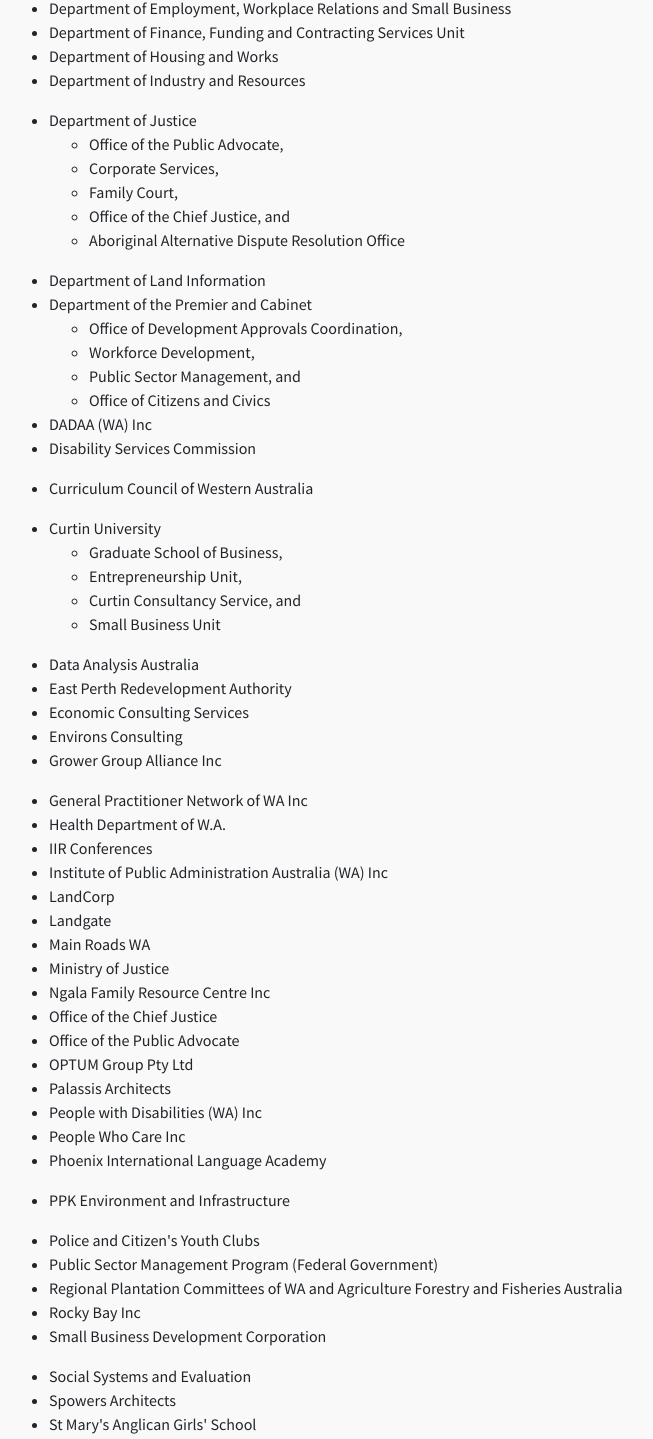
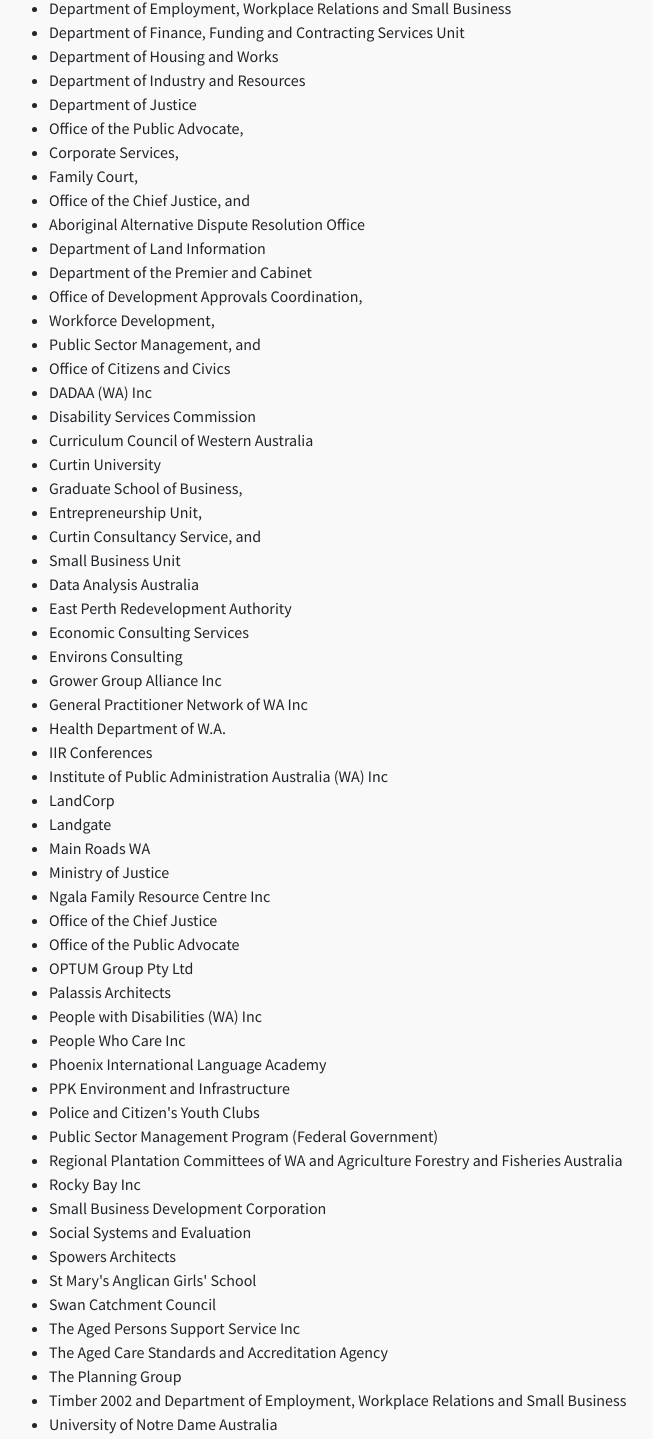
Before and after one commit to robertmtpaul/Helen-grzyb-associates, a plain HTML site: page index.html in a window 1280 px wide. Shown: the part 4693-6132 px from the top of the page, without its empty margins (31-684 px from the left). Drawn offline with nearby package versions, Linux system fonts and the light colour scheme.

Commit message:
fixed list items - report list

```diff
--- a/index.html
+++ b/index.html
@@ -217,52 +217,31 @@
                 <li>Department of Finance, Funding and Contracting Services Unit</li>
                 <li>Department of Housing and Works</li>
                 <li>Department of Industry and Resources</li>
-            </ul>
-            <ul>
-                <li>Department of Justice
-            <ul>
+                <li>Department of Justice</li>
                 <li>Office of the Public Advocate,</li>
                 <li>Corporate Services,</li>
                 <li>Family Court,</li>
                 <li>Office of the Chief Justice, and</li>
                 <li>Aboriginal Alternative Dispute Resolution Office</li>
-            </ul>
-            </li>
-            </ul>
-            <ul>
                 <li>Department of Land Information</li>
-                <li>Department of the Premier and Cabinet
-            <ul>
+                <li>Department of the Premier and Cabinet</li>
                 <li>Office of Development Approvals Coordination,</li>
                 <li>Workforce Development,</li>
                 <li>Public Sector Management, and</li>
                 <li>Office of Citizens and Civics</li>
-            </ul>
-            </li>
                 <li>DADAA (WA) Inc</li>
                 <li>Disability Services Commission</li>
-            </ul>
-            <ul>
                 <li>Curriculum Council of Western Australia</li>
-            </ul>
-            <ul>
-                <li>Curtin University
-            <ul>
+                <li>Curtin University</li>
                 <li>Graduate School of Business,</li>
                 <li>Entrepreneurship Unit,</li>
                 <li>Curtin Consultancy Service, and</li>
                 <li>Small Business Unit</li>
-            </ul>
-            </li>
-            </ul>
-            <ul>
                 <li>Data Analysis Australia</li>
                 <li>East Perth Redevelopment Authority</li>
                 <li>Economic Consulting Services</li>
                 <li>Environs Consulting</li>
                 <li>Grower Group Alliance Inc</li>
-            </ul>
-            <ul>
                 <li>General Practitioner Network of WA Inc</li>
                 <li>Health Department of W.A.</li>
                 <li>IIR Conferences</li>
@@ -279,23 +258,15 @@
                 <li>People with Disabilities (WA) Inc</li>
                 <li>People Who Care Inc</li>
                 <li>Phoenix International Language Academy</li>
-            </ul>
-            <ul>
                 <li>PPK Environment and Infrastructure</li>
-            </ul>
-            <ul>
                 <li>Police and Citizen's Youth Clubs</li>
                 <li>Public Sector Management Program (Federal Government)</li>
                 <li>Regional Plantation Committees of WA and Agriculture Forestry and Fisheries Australia</li>
                 <li>Rocky Bay Inc</li>
                 <li>Small Business Development Corporation</li>
-            </ul>
-            <ul>
                 <li>Social Systems and Evaluation</li>
                 <li>Spowers Architects</li>
                 <li>St Mary's Anglican Girls' School</li>
-            </ul>
-            <ul>
                 <li>Swan Catchment Council</li>
                 <li>The Aged Persons Support Service Inc</li>
                 <li>The Aged Care Standards and Accreditation Agency</li>
```
